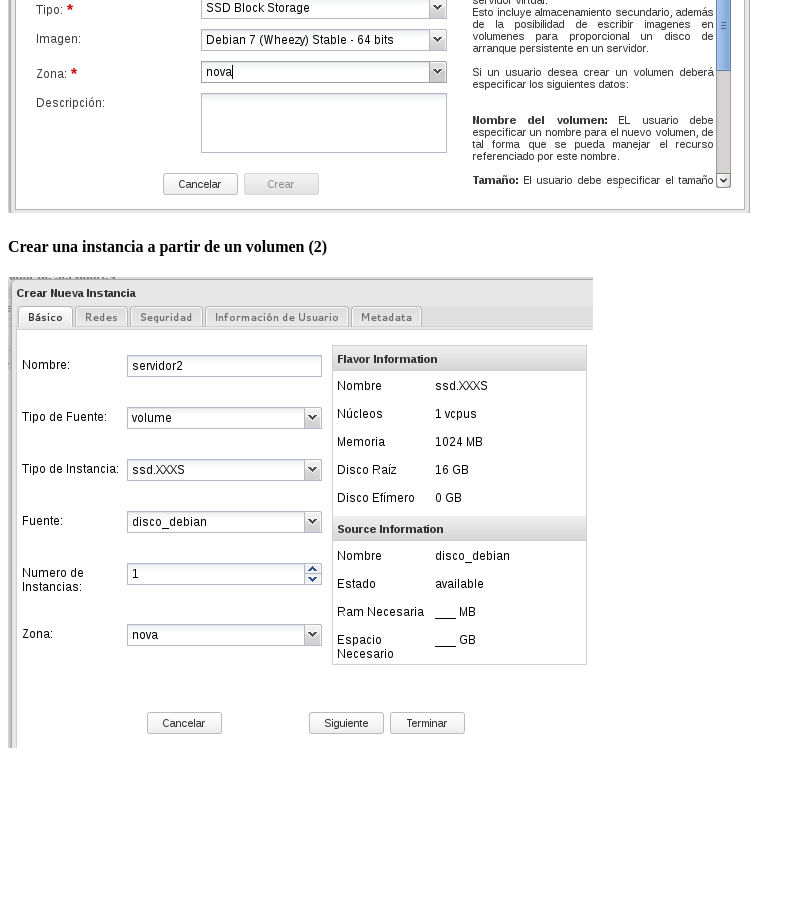
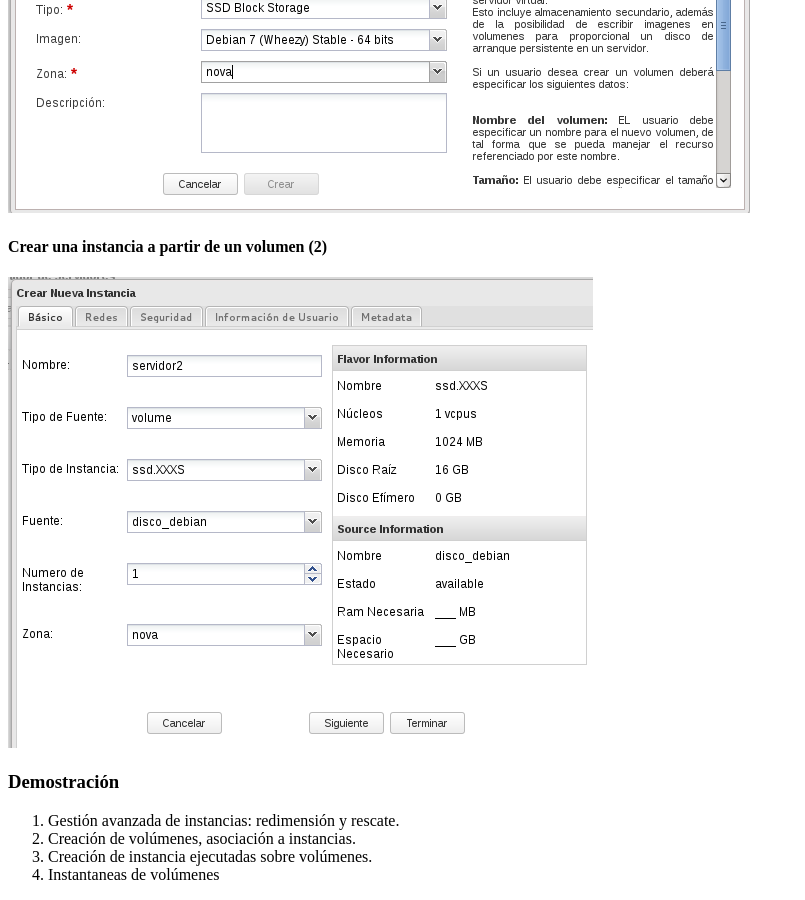
Before and after one commit to iesgn/cloud2, a Jekyll site: the page built from curso/u3/presentacion.html, in a window 1280 px wide and 900 px high, scrolled down 3879 px. Shown: the whole window, without its empty margins (0-805 px from the left). Built offline with Jekyll 4.4.1, drawn with Linux system fonts in a browser that asks for light colours; before the commit the page ends 4639 px from its top, so only the background shows below that.

Commit message:
Terminar presentación unidad 3

```diff
--- a/curso/u3/presentacion.html
+++ b/curso/u3/presentacion.html
@@ -82,3 +82,11 @@ tema: sky
   				<img src="img/img8.png"/>
   			</section>
   		</section>
+      <section>
+          <h3>Demostración</h3>
+          <ol>
+            <li>Gestión avanzada de instancias: redimensión y rescate.</li>
+            <li>Creación de volúmenes, asociación a instancias.</li>
+            <li>Creación de instancia ejecutadas sobre volúmenes.</li>
+            <li>Instantaneas de volúmenes</li>
+      </section>
```
